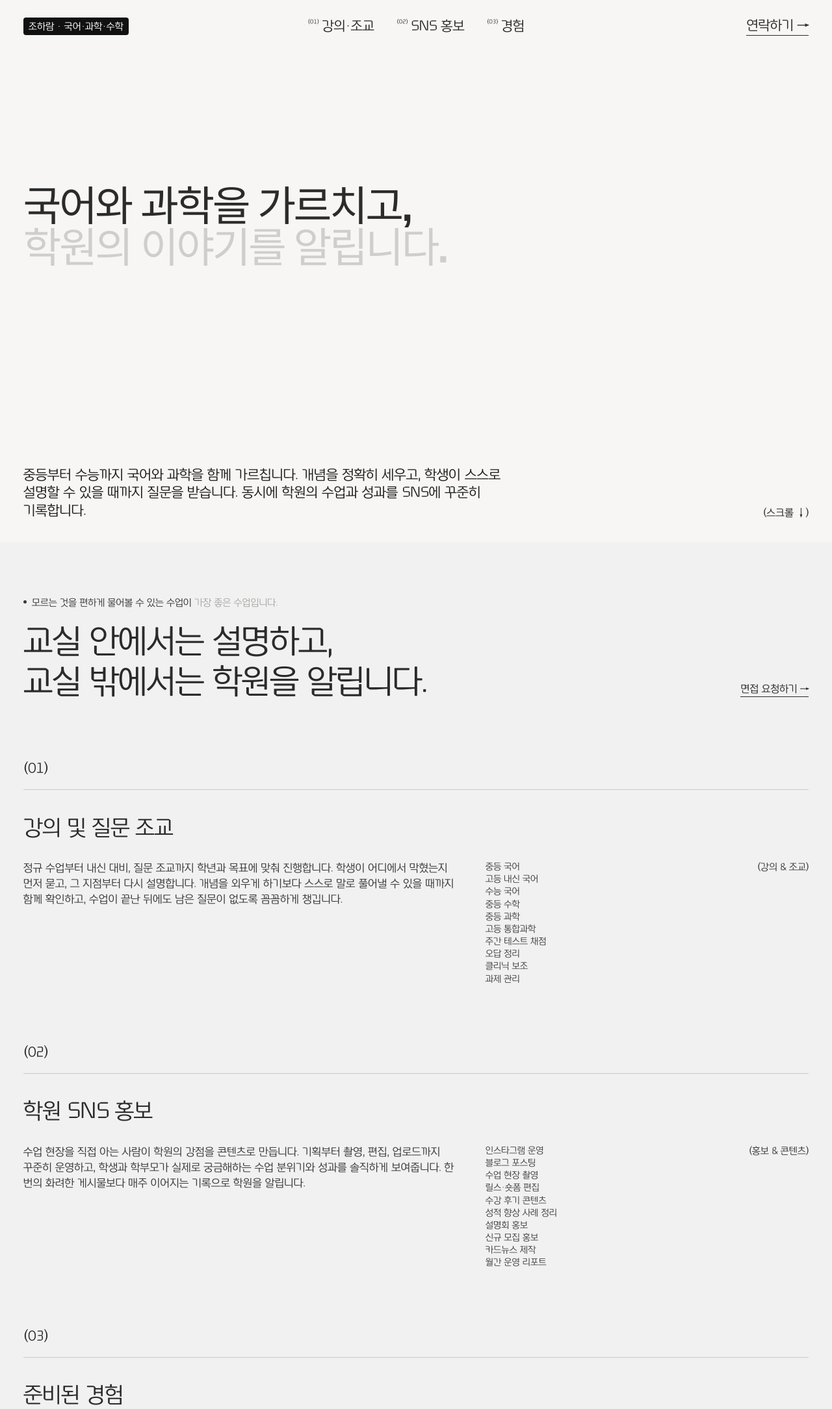
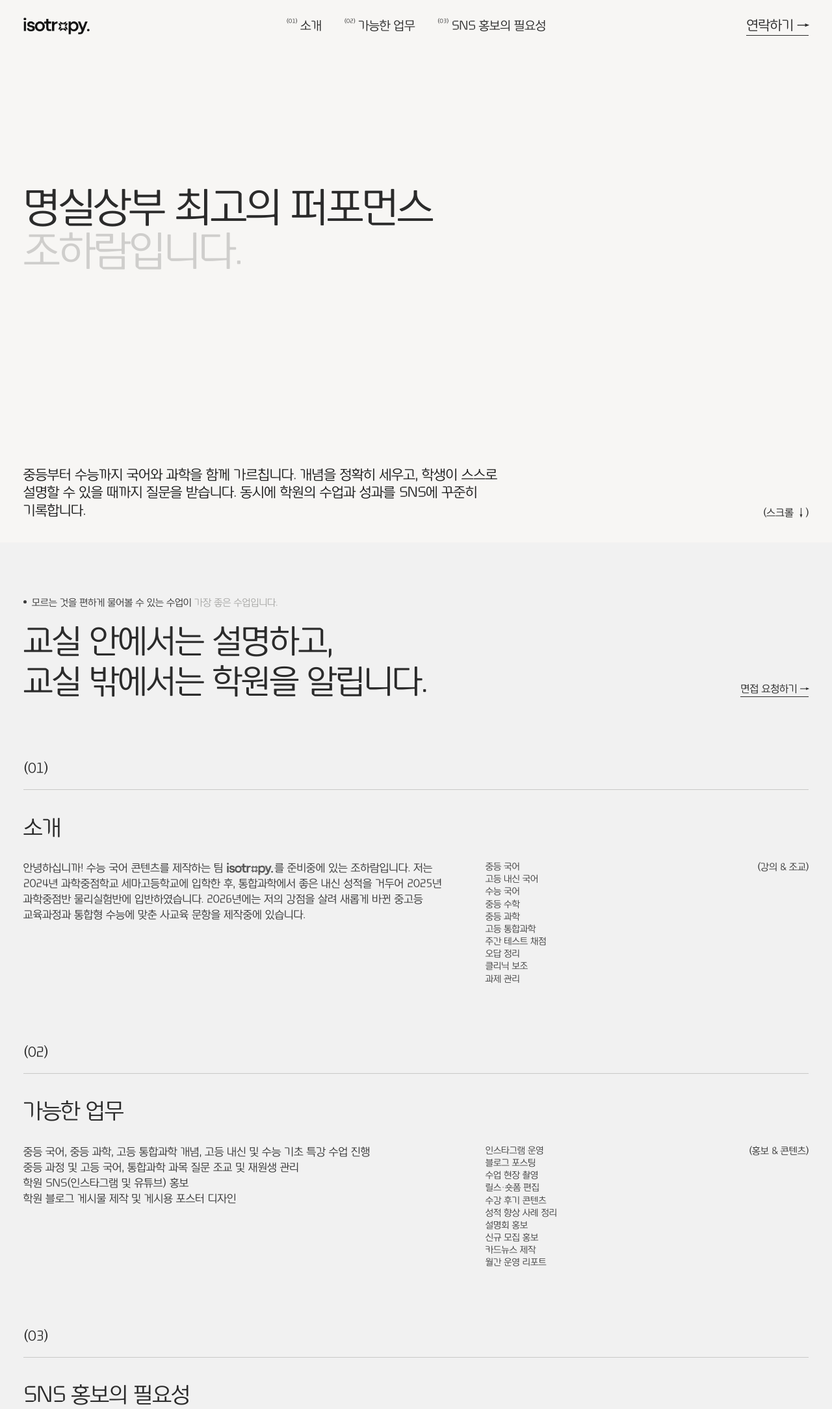
Before and after one commit to bhoonch/pf, a plain HTML site: page index.html in a window 1280 px wide. Shown: the top 2169 px of the page at 65% size. Drawn offline with Linux system fonts and the light colour scheme; a web font is replaced by a local one.

Commit message:
Swap in isotropy logo and update hero, intro, sections
- Replace text badge with cropped isotropy logo (nav + inline in intro)
- Hero: new copy, regular weight, reference line-height
- Intro paragraph in Pretendard matched to reference metrics
- Rename (01)-(03) sections and nav, fill intro/duties text

Co-Authored-By: Claude Opus 5.5 <noreply@anthropic.com>

```diff
--- a/index.html
+++ b/index.html
@@ -3,6 +3,7 @@
 <head>
 <meta charset="utf-8">
 <meta name="viewport" content="width=device-width, initial-scale=1, viewport-fit=cover">
+<link rel="stylesheet" href="https://cdn.jsdelivr.net/gh/orioncactus/pretendard@v1.3.9/dist/web/static/pretendard.min.css">
 <title>조하람 조교 포트폴리오</title>
 <style>
 /* Layout: 레퍼런스(1440px 기준) 실측값 그대로. 밝은 히어로(높이 930) → 회색 밴드(문구 + (01)(02)(03) 행) → 연락처.
@@ -25,8 +26,8 @@ h1,h2,h3,p{margin:0;font-weight:400}
 
 /* 상단바: 레퍼런스 20px → +1 */
 nav{display:grid;grid-template-columns:1fr auto 1fr;align-items:center;height:80px}
-.logo{justify-self:start;background:#111;color:#fff;font-size:15px;line-height:1;padding:6px 8px;border-radius:4px;letter-spacing:-.02em}
-.links{display:flex;gap:35px;font-size:21px;letter-spacing:-.04em}
+.logo{justify-self:start;display:block;height:26px;width:auto}
+.links{display:flex;gap:35px;font-size:19px;letter-spacing:-.04em}
 .links a{text-decoration:none}
 .links sup{font-size:9px;letter-spacing:0;margin-right:4px;vertical-align:10px}
 .links a:hover,.links a:focus-visible{text-decoration:underline;outline:none}
@@ -34,10 +35,11 @@ nav .u{justify-self:end;font-size:21px;letter-spacing:-.04em}
 
 /* 히어로 */
 .hero{min-height:clamp(520px,59vw,850px);display:flex;flex-direction:column;padding-top:clamp(56px,16.1vw,232px);padding-bottom:clamp(24px,2.8vw,40px)}
-.hero h1{font-weight:700;font-size:clamp(30px,5vw,72px);line-height:1;letter-spacing:-.055em;color:var(--ink)}
+.hero h1{font-weight:400;font-size:clamp(30px,5vw,72px);line-height:1.05;letter-spacing:-.055em;color:var(--ink)}
 .hero h1 .g{color:var(--soft)}
 .hero-foot{margin-top:auto;padding-top:48px;display:flex;justify-content:space-between;align-items:end;gap:20px}
-.hero-foot p{max-width:770px;font-size:clamp(16px,1.67vw,24px);line-height:1.29;letter-spacing:-.035em;color:#1e1e1e}
+/* 레퍼런스 실측(1440 기준): 24px · 줄간 1.29 · 폭 770 · 3줄, Regular, 촘촘한 자간 */
+.hero-foot p{max-width:770px;font-family:Pretendard,var(--f);font-weight:400;font-size:clamp(16px,1.67vw,24px);line-height:1.29;letter-spacing:-.04em;color:#1e1e1e}
 .hint{font-size:16px;letter-spacing:-.03em;white-space:nowrap}
 
 /* 회색 밴드 */
@@ -55,6 +57,8 @@ nav .u{justify-self:end;font-size:21px;letter-spacing:-.04em}
 .row-body{display:grid;grid-template-columns:minmax(0,58.8%) minmax(0,1fr) auto;margin-top:clamp(24px,2.6vw,38px);align-items:start}
 .row-body p{max-width:680px;font-size:clamp(15px,1.32vw,19px);line-height:1.42;letter-spacing:-.03em;color:var(--text)}
 .row-body ul{list-style:none;margin:0;padding:0;font-size:clamp(14px,1.11vw,16px);line-height:1.35;letter-spacing:-.035em;color:#444}
+/* 문장 속 로고: 로고 x-height ≈ 0.6em, 기준선 맞춤(-.216em)에서 한글 시각 중심에 맞게 .114em 더 내림 */
+.wm{height:1.07em;width:auto;vertical-align:-.33em;margin:0 .12em 0 .04em;opacity:.72}
 .tag{font-size:clamp(14px,1.18vw,17px);letter-spacing:-.035em;white-space:nowrap;color:var(--text)}
 
 /* 연락 */
@@ -103,12 +107,12 @@ button:focus-visible{outline:2px solid #fff;outline-offset:3px}
 <body>
 <header class="in">
   <nav aria-label="주요 메뉴">
-    <span class="logo">조하람 · 국어·과학·수학</span>
-    <div class="links"><a href="#r1"><sup>(01)</sup>강의·조교</a><a href="#r2"><sup>(02)</sup>SNS 홍보</a><a href="#r3"><sup>(03)</sup>경험</a></div>
+    <img class="logo" src="logo.png" alt="isotropy" width="102" height="26">
+    <div class="links"><a href="#r1"><sup>(01)</sup>소개</a><a href="#r2"><sup>(02)</sup>가능한 업무</a><a href="#r3"><sup>(03)</sup>SNS 홍보의 필요성</a></div>
     <a class="u" href="#contact">연락하기 →</a>
   </nav>
   <section class="hero">
-    <h1><span class="ln"><span>국어와 과학을 가르치고,</span></span><span class="ln g"><span>학원의 이야기를 알립니다.</span></span></h1>
+    <h1><span class="ln"><span>명실상부 최고의 퍼포먼스</span></span><span class="ln g"><span>조하람입니다.</span></span></h1>
     <div class="hero-foot">
       <p>중등부터 수능까지 국어와 과학을 함께 가르칩니다. 개념을 정확히 세우고, 학생이 스스로 설명할 수 있을 때까지 질문을 받습니다. 동시에 학원의 수업과 성과를 SNS에 꾸준히 기록합니다.</p>
       <span class="hint">(스크롤 <i>↓</i>)</span>
@@ -126,9 +130,9 @@ button:focus-visible{outline:2px solid #fff;outline-offset:3px}
 
     <section class="row rv" id="r1">
       <div class="row-num">(01)</div>
-      <h3>강의 및 질문 조교</h3>
+      <h3>소개</h3>
       <div class="row-body">
-        <p>정규 수업부터 내신 대비, 질문 조교까지 학년과 목표에 맞춰 진행합니다. 학생이 어디에서 막혔는지 먼저 묻고, 그 지점부터 다시 설명합니다. 개념을 외우게 하기보다 스스로 말로 풀어낼 수 있을 때까지 함께 확인하고, 수업이 끝난 뒤에도 남은 질문이 없도록 꼼꼼하게 챙깁니다.</p>
+        <p>안녕하십니까! 수능 국어 콘텐츠를 제작하는 팀 <img class="wm" src="logo.png" alt="isotropy">를 준비중에 있는 조하람입니다. 저는 2024년 과학중점학교 세마고등학교에 입학한 후, 통합과학에서 좋은 내신 성적을 거두어 2025년 과학중점반 물리실험반에 입반하였습니다. 2026년에는 저의 강점을 살려 새롭게 바뀐 중고등 교육과정과 통합형 수능에 맞춘 사교육 문항을 제작중에 있습니다.</p>
         <ul><li>중등 국어</li><li>고등 내신 국어</li><li>수능 국어</li><li>중등 수학</li><li>중등 과학</li><li>고등 통합과학</li><li>주간 테스트 채점</li><li>오답 정리</li><li>클리닉 보조</li><li>과제 관리</li></ul>
         <span class="tag">(강의 &amp; 조교)</span>
       </div>
@@ -136,9 +140,9 @@ button:focus-visible{outline:2px solid #fff;outline-offset:3px}
 
     <section class="row rv" id="r2">
       <div class="row-num">(02)</div>
-      <h3>학원 SNS 홍보</h3>
+      <h3>가능한 업무</h3>
       <div class="row-body">
-        <p>수업 현장을 직접 아는 사람이 학원의 강점을 콘텐츠로 만듭니다. 기획부터 촬영, 편집, 업로드까지 꾸준히 운영하고, 학생과 학부모가 실제로 궁금해하는 수업 분위기와 성과를 솔직하게 보여줍니다. 한 번의 화려한 게시물보다 매주 이어지는 기록으로 학원을 알립니다.</p>
+        <p>중등 국어, 중등 과학, 고등 통합과학 개념, 고등 내신 및 수능 기초 특강 수업 진행<br>중등 과정 및 고등 국어, 통합과학 과목 질문 조교 및 재원생 관리<br>학원 SNS(인스타그램 및 유튜브) 홍보<br>학원 블로그 게시물 제작 및 게시용 포스터 디자인</p>
         <ul><li>인스타그램 운영</li><li>블로그 포스팅</li><li>수업 현장 촬영</li><li>릴스·숏폼 편집</li><li>수강 후기 콘텐츠</li><li>성적 향상 사례 정리</li><li>설명회 홍보</li><li>신규 모집 홍보</li><li>카드뉴스 제작</li><li>월간 운영 리포트</li></ul>
         <span class="tag">(홍보 &amp; 콘텐츠)</span>
       </div>
@@ -146,7 +150,7 @@ button:focus-visible{outline:2px solid #fff;outline-offset:3px}
 
     <section class="row rv" id="r3">
       <div class="row-num">(03)</div>
-      <h3>준비된 경험</h3>
+      <h3>SNS 홍보의 필요성</h3>
       <div class="row-body">
         <p>고등학교 3년 동안 후배 멘토링과 스터디를 운영하며 다른 사람에게 설명하는 일을 꾸준히 해왔습니다. 동아리 인스타그램 계정을 맡아 활동을 기록하고 게시물을 만들었고, 그 경험을 학원 홍보에도 그대로 이어가려 합니다. 12월 1일부터 2027년 2월까지 주 6일 근무할 수 있습니다.</p>
         <ul><li>교내 국어 멘토링</li><li>과학 탐구 동아리 부장</li><li>동아리 인스타그램 운영</li><li>학급 스터디 운영</li><li>모의고사 오답 해설</li><li>한글·엑셀</li><li>미리캔버스</li><li>캡컷 영상 편집</li></ul>
```
Also changed, not shown: logo.png (added).
